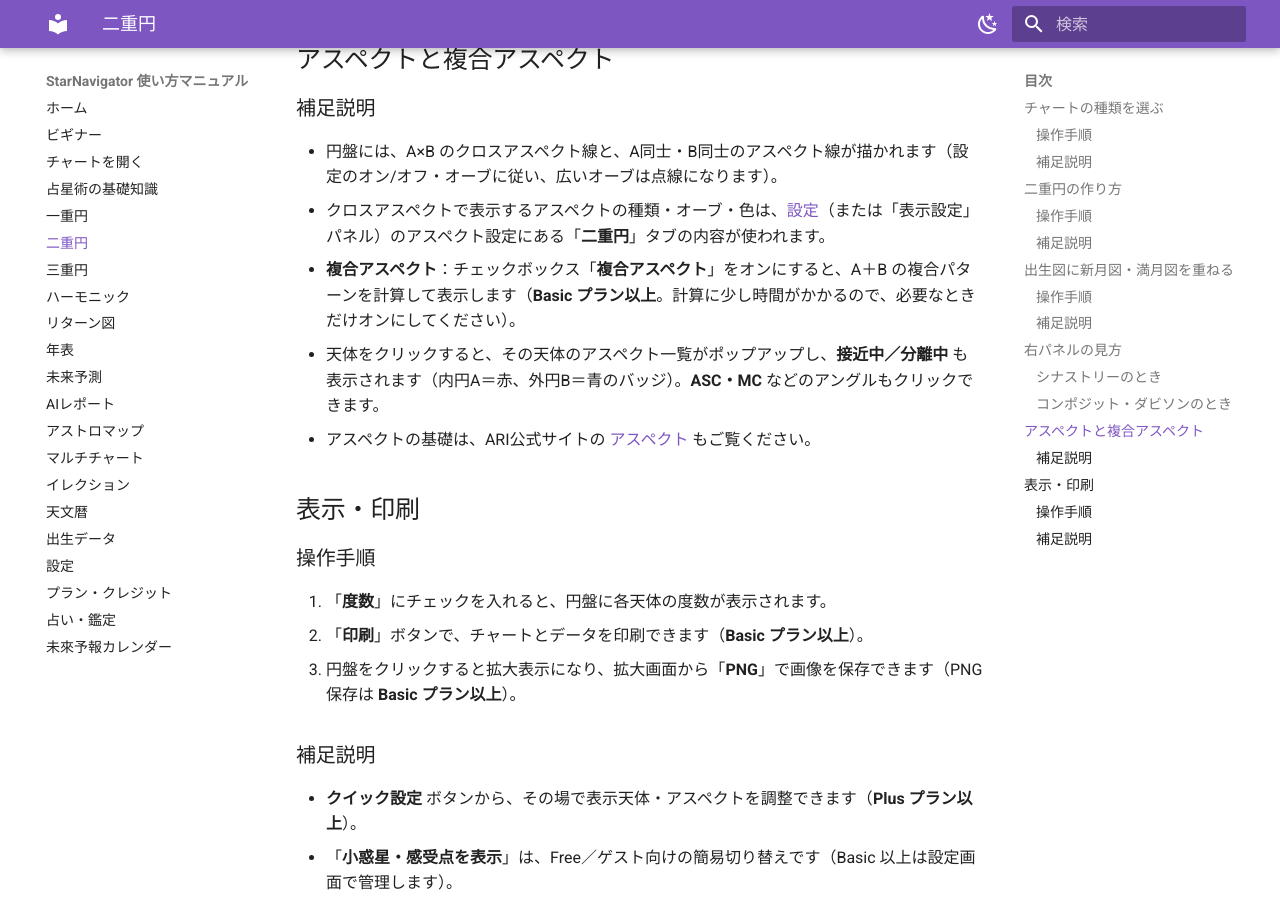
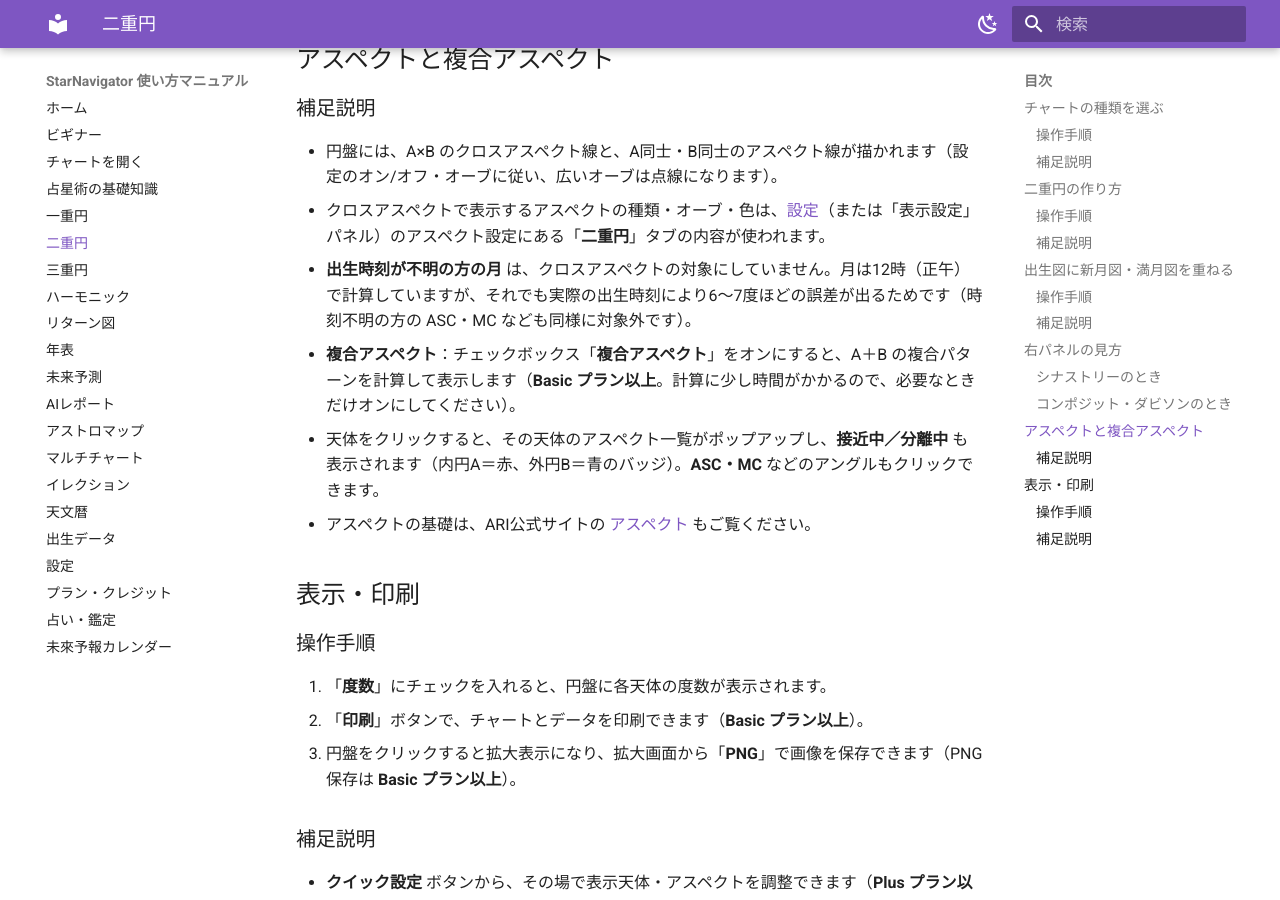
Before and after one commit to KeikoKagawa/starnavi-manual, an MkDocs documentation site: the page built from docs/double-chart.md, in a window 1280 px wide and 900 px high, scrolled down 3488 px. Built offline with MkDocs 1.6.1 and Material for MkDocs 9.7.7, drawn with Linux system fonts in a browser that asks for light colours.

Commit message:
content(二重円): 時刻不明の月はクロスアスペクト対象外(正午計算・6-7度誤差)を追記
Co-Authored-By: Claude Fable 5 <noreply@anthropic.com>

```diff
--- a/docs/double-chart.md
+++ b/docs/double-chart.md
@@ -81,6 +81,7 @@
 
 - 円盤には、A×B のクロスアスペクト線と、A同士・B同士のアスペクト線が描かれます（設定のオン/オフ・オーブに従い、広いオーブは点線になります）。
 - クロスアスペクトで表示するアスペクトの種類・オーブ・色は、[設定](settings.md)（または「表示設定」パネル）のアスペクト設定にある「**二重円**」タブの内容が使われます。
+- **出生時刻が不明の方の月** は、クロスアスペクトの対象にしていません。月は12時（正午）で計算していますが、それでも実際の出生時刻により6〜7度ほどの誤差が出るためです（時刻不明の方の ASC・MC なども同様に対象外です）。
 - **複合アスペクト**：チェックボックス「**複合アスペクト**」をオンにすると、A＋B の複合パターンを計算して表示します（**Basic プラン以上**。計算に少し時間がかかるので、必要なときだけオンにしてください）。
 - 天体をクリックすると、その天体のアスペクト一覧がポップアップし、**接近中／分離中** も表示されます（内円A＝赤、外円B＝青のバッジ）。**ASC・MC** などのアングルもクリックできます。
 - アスペクトの基礎は、ARI公式サイトの [アスペクト](https://www.arijp.com/basis/aspect) もご覧ください。
```
